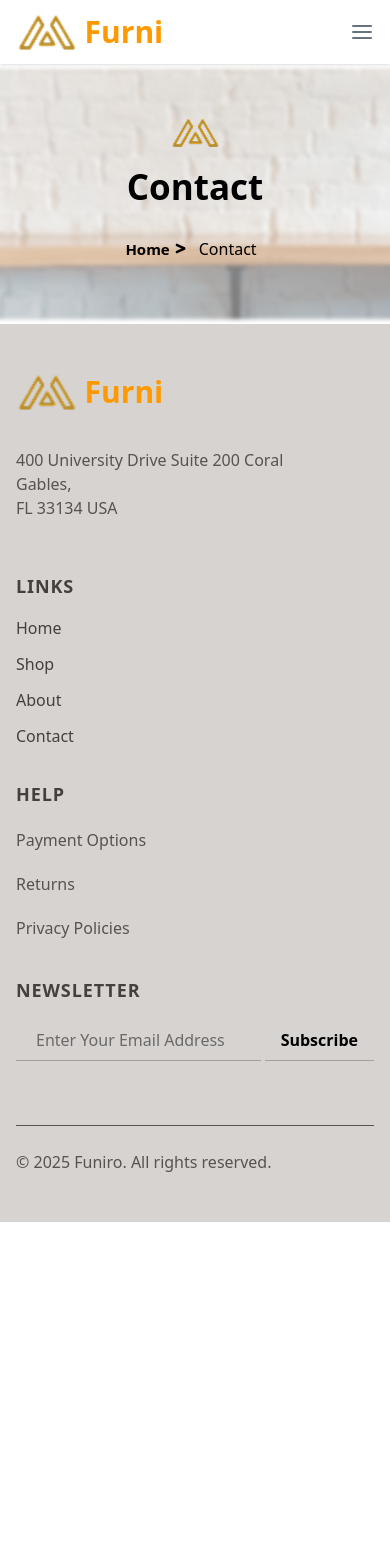
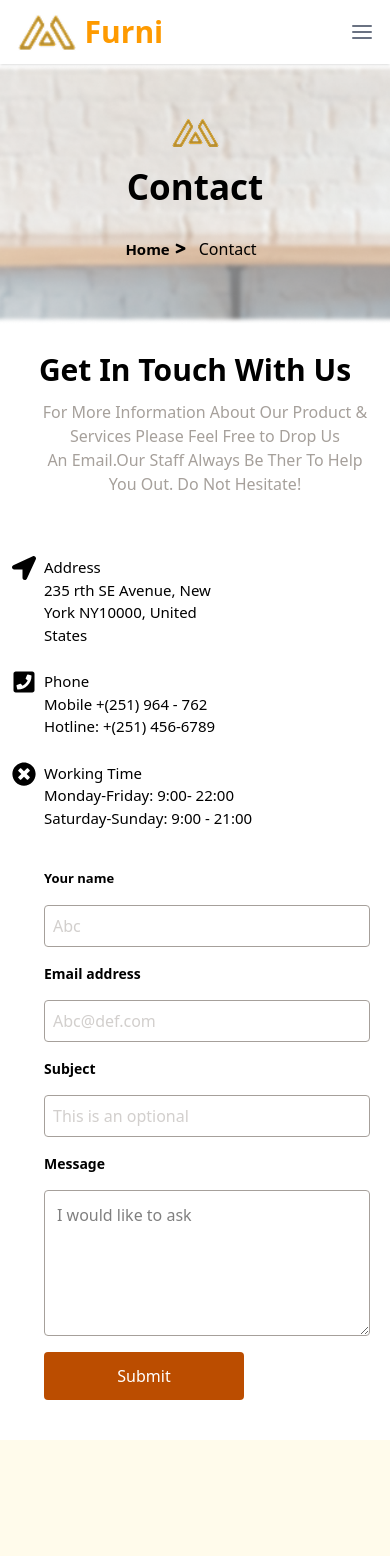
Before and after one commit to olaoluwajf/Furniro-Ecommerce, a React (Vite) app in the folder Farniture/: page /Contact in a window 390 px wide. Shown: the top 1556 px of the page. Before the commit the page ends 1222 px from the top, so only its background shows below. Built offline with nearby package versions, Linux system fonts and the light colour scheme.

Commit message:
Finish Contact page by adding social media links,Physical addresses, feedback taking input fields with beautiful styling using tailwindcss
Add responsiveness to Contact page using tailwindcss

```diff
--- a/Farniture/src/Components/Contact.jsx
+++ b/Farniture/src/Components/Contact.jsx
@@ -1,11 +1,73 @@
-import React from 'react'
+import Features from './Features'
 import Hero from './Hero'
 import Logo from '../assets/logo.png'
+import { FaLocationArrow, FaPhoneSquare, FaTimesCircle} from 'react-icons/fa'
+import { Link } from 'react-router-dom'
 
 const Contact = () => {
   return (
     <div>
         <Hero PageName="Contact" img={Logo}/>
+        <div className='justify-center mt-3 items-center gap-4'>
+          <div className='text-center mt-4 py-3 justify-center mb-6 w-full'>
+            <h1 className='text-3xl font-bold '>Get In Touch With Us</h1>
+            <p className=' flex ml-5  p-3 text-stone-400 text-center justify-center pt-3 py-3 items-center flex-row '>
+              For More Information About Our Product & Services Please Feel Free to Drop Us <br /> An Email.Our Staff Always Be Ther To Help You Out. Do Not Hesitate!
+            </p>
+          </div>
+          <div className='flex flex-col md:flex-row lg:flex-row xl:flex-row justify-center  gap-2 lg:gap-3'>
+            <div className=' flex flex-col '>
+              <Link className='flex flex-row gap-2 px-3 py-3 '>
+                <FaLocationArrow className='text-2xl'/>
+                <div className='text-[15px] '>
+                  <h1>Address</h1>
+                  <p className='flex w-70'>235 rth SE Avenue, New <br />York NY10000, United <br /> States</p>
+                </div>
+
+              </Link>
+              <Link className='flex flex-row gap-2 px-3 py-3 '>
+                <FaPhoneSquare className='text-2xl'/>
+                <div  className='text-[15px] '>
+                  <h1>Phone</h1>
+                <p>
+                  Mobile +(251) 964 - 762
+                </p>
+                <span>Hotline: +(251) 456-6789</span>
+                </div>
+              </Link>
+              <Link className='flex flex-row gap-2 px-3 py-3 '>
+                <FaTimesCircle className='text-2xl'/>
+                <div  className='text-[15px]'>
+                  <h1>Working Time</h1>
+                  <p>Monday-Friday: 9:00- 22:00</p>
+                  <p>Saturday-Sunday: 9:00 - 21:00</p>
+                </div>
+              </Link>
+            </div>
+
+            <div className='flex flex-col gap-4 p-5 ml-6 '>
+              <h1 className='font-black text-[13px]'>Your name</h1>
+              <input type="text" placeholder='Abc ' className='py-2 text-start w-full lg:w-100 md:w-80 xl:w-120 pr-25 p-2 rounded border-stone-400 border text-md text-stone-400' />
+
+              <h1 className='font-bold text-[14px]'>Email address</h1>
+              <input type="text" placeholder='Abc@def.com ' className='py-2 text-start w-full lg:w-100 md:w-80 xl:w-120 p-2 rounded border-stone-400 border text-stone-400 ' />
+
+              <h1 className='font-bold text-[14px]'>Subject</h1>
+              <input type="text" placeholder='This is an optional ' className='py-2 text-start w-full lg:w-100 xl:w-120 md:w-80  p-2 rounded border-stone-400 border text-stone-400 ' />
+
+              <h1 className='font-bold text-[14px]'>Message</h1>
+               <textarea name="" id="" cols='3' rows='5 ' placeholder='I would like to ask' className='p-3 py-3  border border-stone-400 rounded '>
+
+               </textarea>
+
+               <Link type='submit' className=' py-3 px-3 w-50 text-white  rounded text-center bg-amber-700 hover:bg-amber-800'>
+                  Submit
+               </Link>
+
+            </div>
+          </div>
+        </div>
+        <Features/>
     </div>
   )
 }
```
